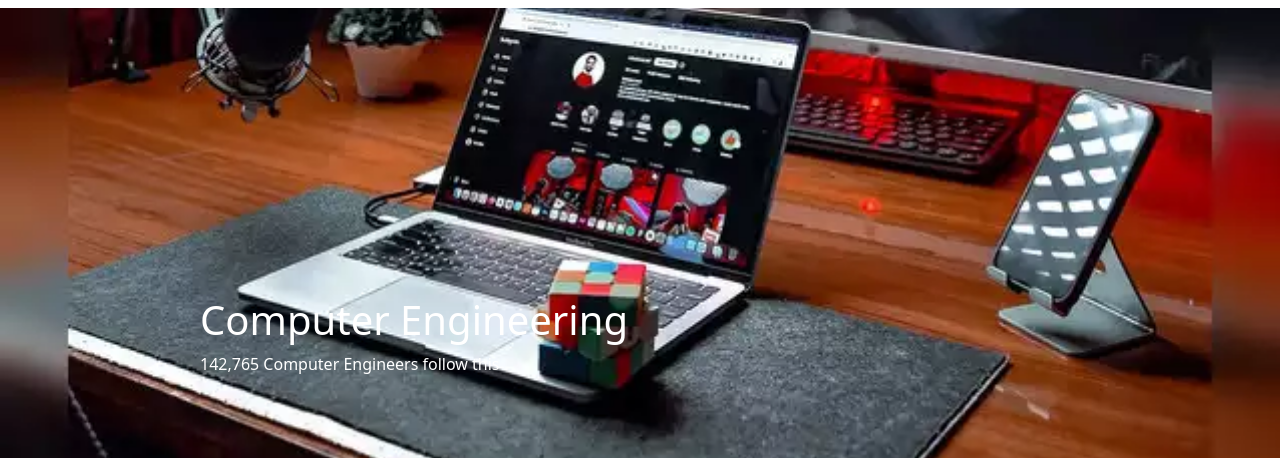
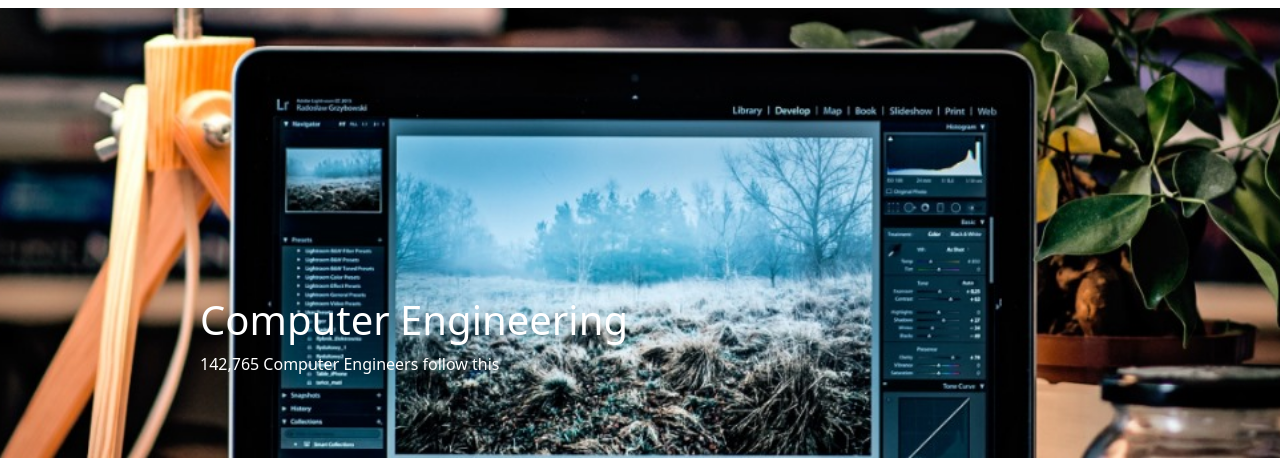
Before and after one commit to Shoiab-alam/group_3, a plain HTML site: page index.html in a window 1280 px wide. Shown: the part 62-533 px from the top of the page. Drawn offline with nearby package versions, Linux system fonts and the light colour scheme.

Commit message:
image change

```diff
--- a/style.css
+++ b/style.css
@@ -6,7 +6,7 @@
 header {
   width: 100%;
   height: 520px;
-  background: url("images/laptop.webp") no-repeat center center;
+  background: url("images/laptop.jpg") no-repeat center center;
   background-size: cover;
   object-fit: cover;
 }
```
Also changed, not shown: images/laptop.jpg (added), images/laptop.webp (deleted).
